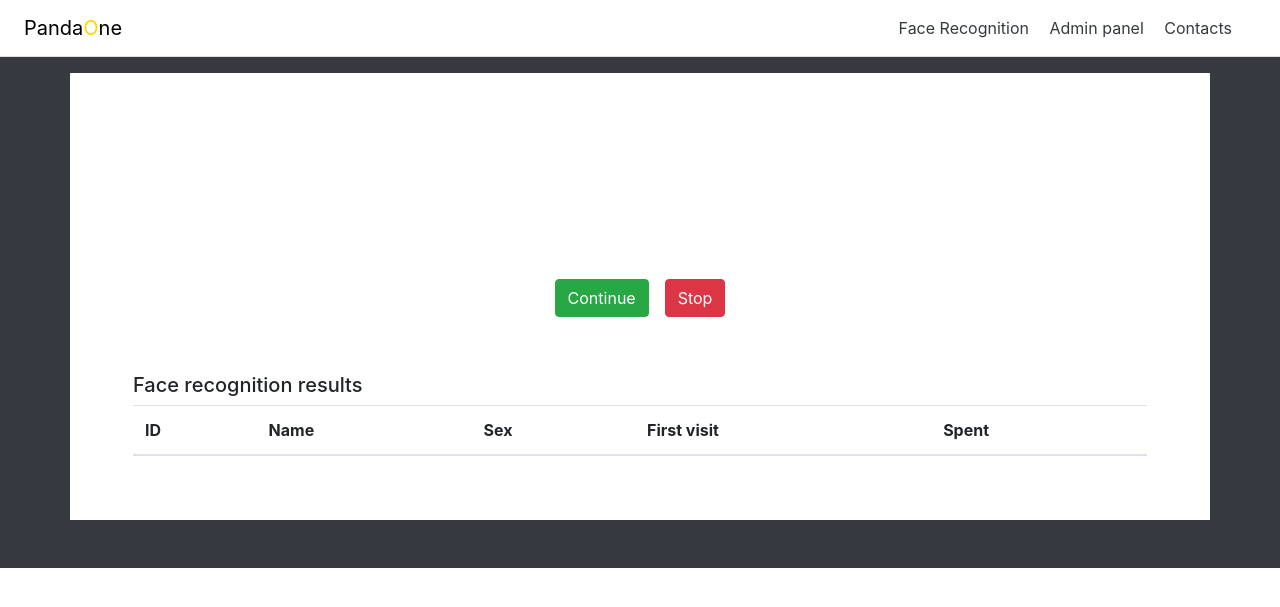
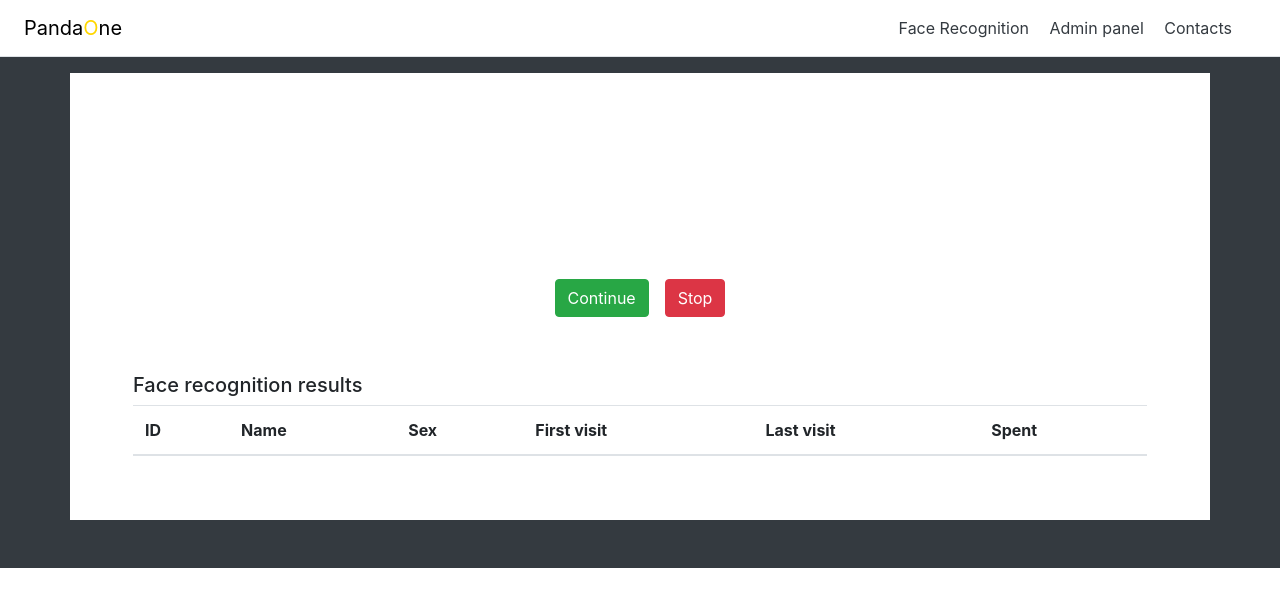
Before and after one commit to aaakulchyk/PandaOne-Restaurant-Face-Recognition, a Django app: template face_detection/templates/face_detection/face_recognition.html in a window 1280 px wide. Shown: the top 607 px of the page. Run offline with Django 3.2, Linux system fonts and the light colour scheme; the template is opened without the code that fills it, so the values that code supplies are empty; some libraries are stand-ins or nearby versions.

Commit message:
Update time of the latter visit on front-end

```diff
--- a/face_detection/templates/face_detection/face_recognition.html
+++ b/face_detection/templates/face_detection/face_recognition.html
@@ -30,6 +30,7 @@
         <th scope="col">Name</th>
         <th scope="col">Sex</th>
         <th scope="col">First visit</th>
+        <th scope="col">Last visit</th>
         <th scope="col">Spent</th>
       </tr>
     </thead>
@@ -58,7 +59,7 @@
           // console.log("Entries: " + Object.entries(customer));
           for (const [k, v] of Object.entries(customer)) {
               // console.log(k + " " + v);
-              if (k === 'first_visit') {
+              if (k === 'first_visit' || k === 'last_visit') {
                   let d = new Date(v);
                   let dFormatted = `${d.getDay()}.${d.getMonth()}.${d.getFullYear()}, ${d.getHours()}:${d.getMinutes()}`;
                   newRow.insertCell(-1).appendChild(document.createTextNode(dFormatted));
@@ -67,6 +68,21 @@
               }
           }
           _cacheCustomerData(customer);
+      } else {
+          let d = new Date(customer["last_visit"]);
+          let dFormatted = `${d.getDay()}.${d.getMonth()}.${d.getFullYear()}, ${d.getHours()}:${d.getMinutes()}`;
+          for (const row of resultsBody.querySelectorAll('tr')) {
+              try {
+                  console.log(row.childNodes[4].textContent);
+                  let cur_id = row.firstChild.textContent;
+                  console.log("Customer ID: " + customer["id"] + " cur_id: " + cur_id);
+                  if (customer["id"] === parseInt(cur_id)) {
+                      row.childNodes[4].textContent = dFormatted;
+                  }
+              } catch (e) {
+                  console.log(e);
+              }
+          }
       }
   }
 
@@ -141,7 +157,7 @@
           // Bind recording continuation
           document.querySelector('button#btnRecord-continue').onclick = mount;
 
-          let sendCaptures = setInterval(sendLatestCapture, 3000, stream, 'http://localhost:8000/detect/');
+          let sendCaptures = setInterval(sendLatestCapture, 3000, stream, 'http://localhost:8001/detect/');
           const sleep = m => new Promise(r => setTimeout(r, m));
           video.srcObject = stream;
           await sleep(3000);
```
